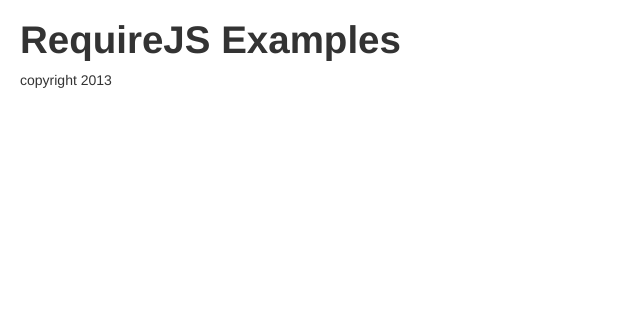
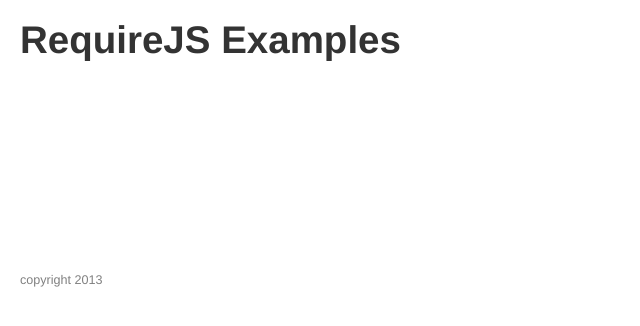
Before and after one commit to cmarkle27/rjs-demo, a website: page public/index.html in a window 1280 px wide. Shown: the whole page, without its empty margins (0-640 px from the left). Drawn offline with Linux system fonts and the light colour scheme.

Commit message:
added basic some basic styles

```diff
--- a/public/index.html
+++ b/public/index.html
@@ -10,6 +10,15 @@
   <!-- * script tags load synchronously - which is a performance hit -->
   <!-- * the defer and async attributes don't ensure proper order of execution -->
   <link rel="stylesheet" type="text/css" href="css/bootstrap.min.css">
+  <style type="text/css">
+  #container {
+    min-height: 200px;
+  }
+  footer {
+    color: gray;
+    font-size: 90%;
+  }
+  </style>
 </head>
 
 <body style="margin:20px">
```
